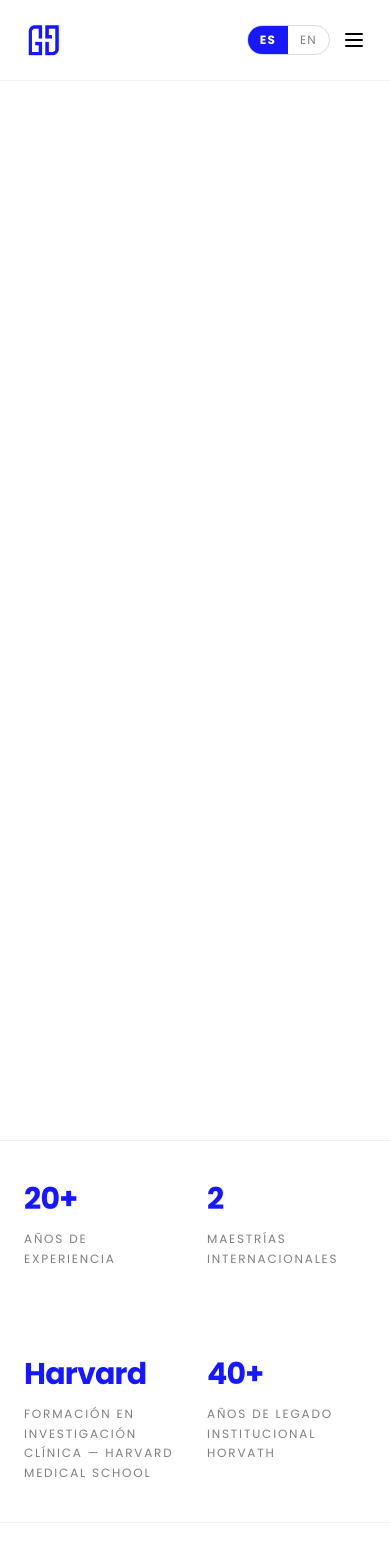
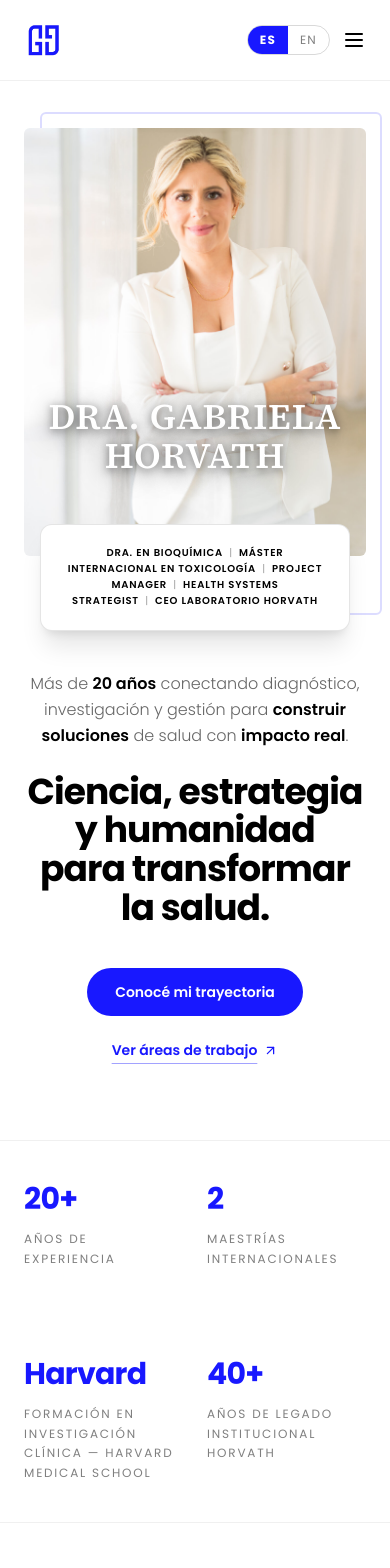
Before and after one commit to jaraja20/Landing-Doctora-horvath, a React (Create React App) app in the folder frontend/: page / in a window 390 px wide. Shown: the top 1568 px of the page. Built offline with nearby package versions, Linux system fonts and the light colour scheme.

Commit message:
Sync hero entrance with intro splash and add animated counters to stats

```diff
--- a/frontend/src/components/IntroSplash.jsx
+++ b/frontend/src/components/IntroSplash.jsx
@@ -3,6 +3,7 @@ import { motion, AnimatePresence } from "framer-motion";
 import { useLang } from "../App";
 
 export const REPLAY_INTRO_EVENT = "gh:replay-intro";
+export const INTRO_EXIT_EVENT = "gh:intro-exit";
 
 const EASE = [0.16, 1, 0.3, 1];
 
@@ -39,10 +40,15 @@ export const IntroSplash = () => {
   useEffect(() => {
     setStage("draw");
     document.body.style.overflow = "hidden";
+    window.__ghIntroExited = false;
     const timers = [
       setTimeout(() => setStage("logo"), 800),
       setTimeout(() => setStage("wordmark"), 1300),
-      setTimeout(() => setStage("exit"), 2650),
+      setTimeout(() => {
+        setStage("exit");
+        window.__ghIntroExited = true;
+        window.dispatchEvent(new Event(INTRO_EXIT_EVENT));
+      }, 2650),
       setTimeout(() => setStage("hidden"), 3250),
     ];
 
--- a/frontend/src/components/home/HomeHero.jsx
+++ b/frontend/src/components/home/HomeHero.jsx
@@ -1,13 +1,17 @@
+import { useEffect, useState } from "react";
 import { Link } from "react-router-dom";
 import { motion } from "framer-motion";
 import { ArrowUpRight } from "lucide-react";
-import { Reveal, Highlight } from "../Reveal";
+import { Reveal, Highlight, CountUp } from "../Reveal";
 import { useLang, scrollToId } from "../../App";
+import { INTRO_EXIT_EVENT } from "../IntroSplash";
 
-const lineAnim = (delay) => ({
+const EASE = [0.16, 1, 0.3, 1];
+
+const lineAnim = (ready, delay) => ({
   initial: { y: "110%" },
-  animate: { y: "0%" },
-  transition: { duration: 0.9, delay, ease: [0.22, 1, 0.36, 1] },
+  animate: { y: ready ? "0%" : "110%" },
+  transition: { duration: 0.9, delay, ease: EASE },
 });
 
 export const HomeHero = () => {
@@ -17,25 +21,71 @@ export const HomeHero = () => {
   const lines = [words.slice(0, split).join(" "), words.slice(split).join(" ")];
   const descriptorParts = t.hero.descriptors.split(" | ");
 
+  // The hero's entrance is choreographed to pick up right where the intro
+  // splash leaves off, instead of having already finished animating behind it.
+  const [ready, setReady] = useState(() => typeof window !== "undefined" && window.__ghIntroExited);
+
+  useEffect(() => {
+    if (ready) return undefined;
+    const handler = () => setReady(true);
+    window.addEventListener(INTRO_EXIT_EVENT, handler);
+    const fallback = setTimeout(() => setReady(true), 4000);
+    return () => {
+      window.removeEventListener(INTRO_EXIT_EVENT, handler);
+      clearTimeout(fallback);
+    };
+  }, [ready]);
+
+  const enter = (initial, target, transition) => ({
+    initial,
+    animate: ready ? target : initial,
+    transition,
+  });
+
   return (
     <>
       <section className="pt-32 lg:pt-44 pb-20 lg:pb-28 bg-white overflow-hidden" data-testid="hero-section">
         <div className="max-w-7xl mx-auto px-6 lg:px-10 grid grid-cols-1 lg:grid-cols-2 gap-10 lg:gap-20 items-center">
           <motion.div
-            initial={{ opacity: 0, x: 40 }} animate={{ opacity: 1, x: 0 }} transition={{ duration: 0.9, delay: 0.15, ease: "easeOut" }}
+            {...enter(
+              { opacity: 0, x: 40, scale: 0.94 },
+              { opacity: 1, x: 0, scale: 1 },
+              { duration: 1, delay: 0.1, ease: EASE }
+            )}
             className="order-1 lg:order-2 relative max-w-md lg:max-w-none mx-auto w-full">
             <div className="absolute -top-4 -right-4 w-full h-full border-2 border-corp/15 rounded-md" aria-hidden="true" />
             <div className="relative w-full aspect-[4/5] rounded-md overflow-hidden">
-              <img src="/assets/gabriela-frente.jpg" alt="Dra. Gabriela Horvath"
-                className="w-full h-full object-cover object-center" data-testid="hero-image" />
-              <p className="absolute inset-x-0 bottom-20 sm:bottom-24 px-6 font-serif text-4xl sm:text-5xl font-bold uppercase tracking-wide leading-[1.08] text-white text-center"
+              <motion.img
+                src="/assets/gabriela-frente.jpg" alt="Dra. Gabriela Horvath"
+                className="w-full h-full object-cover object-center" data-testid="hero-image"
+                {...enter(
+                  { scale: 1.12 },
+                  { scale: 1 },
+                  { duration: 1.6, delay: 0.1, ease: EASE }
+                )}
+              />
+              <motion.p
+                className="absolute inset-x-0 bottom-20 sm:bottom-24 px-6 font-serif text-4xl sm:text-5xl font-bold uppercase tracking-wide leading-[1.08] text-white text-center"
                 style={{ textShadow: "0 4px 24px rgba(0,0,0,0.5), 0 2px 8px rgba(0,0,0,0.45)" }}
-                data-testid="hero-name">
+                data-testid="hero-name"
+                {...enter(
+                  { opacity: 0, y: 16 },
+                  { opacity: 1, y: 0 },
+                  { duration: 0.7, delay: 0.5, ease: EASE }
+                )}
+              >
                 {t.brand.name}
-              </p>
+              </motion.p>
             </div>
 
-            <div className="relative z-10 -mt-8 sm:-mt-10 mx-4 sm:mx-8 rounded-xl border border-black/10 bg-white shadow-xl px-6 py-5" data-testid="hero-descriptors-note">
+            <motion.div
+              className="relative z-10 -mt-8 sm:-mt-10 mx-4 sm:mx-8 rounded-xl border border-black/10 bg-white shadow-xl px-6 py-5" data-testid="hero-descriptors-note"
+              {...enter(
+                { opacity: 0, y: 22, scale: 0.96 },
+                { opacity: 1, y: 0, scale: 1 },
+                { type: "spring", stiffness: 220, damping: 22, delay: 0.65 }
+              )}
+            >
               <p className="text-[10px] sm:text-[11px] font-medium uppercase tracking-[0.08em] leading-relaxed text-black/55 text-center">
                 {descriptorParts.map((seg, i) => (
                   <span key={seg}>
@@ -44,28 +94,40 @@ export const HomeHero = () => {
                   </span>
                 ))}
               </p>
-            </div>
+            </motion.div>
           </motion.div>
 
           <div className="order-2 lg:order-1 flex flex-col">
             <motion.p
-              initial={{ opacity: 0, y: 14 }} animate={{ opacity: 1, y: 0 }} transition={{ duration: 0.6, delay: 0.1 }}
+              {...enter(
+                { opacity: 0, y: 14 },
+                { opacity: 1, y: 0 },
+                { duration: 0.6, delay: 0.2, ease: EASE }
+              )}
               className="hidden lg:block order-1 text-xs sm:text-sm uppercase tracking-[0.25em] font-semibold text-corp"
               data-testid="hero-overline">
               {t.hero.overline}
             </motion.p>
             <motion.p
-              initial={{ opacity: 0, y: 18 }} animate={{ opacity: 1, y: 0 }} transition={{ duration: 0.7, delay: 0.65 }}
+              {...enter(
+                { opacity: 0, y: 18 },
+                { opacity: 1, y: 0 },
+                { duration: 0.7, delay: 0.75, ease: EASE }
+              )}
               className="order-1 lg:order-3 lg:mt-7 max-w-lg text-base sm:text-lg font-light leading-relaxed text-black/60 text-center lg:text-left mx-auto lg:mx-0"
               data-testid="hero-subtitle">
               <Highlight text={t.hero.sub} />
             </motion.p>
             <h1 className="order-2 lg:order-2 mt-6 lg:mt-6 text-4xl sm:text-5xl lg:text-6xl font-bold tracking-tight leading-[1.08] text-black text-center lg:text-left" data-testid="hero-title">
-              <span className="block overflow-hidden"><motion.span className="block" {...lineAnim(0.25)}>{lines[0]}</motion.span></span>
-              <span className="block overflow-hidden"><motion.span className="block" {...lineAnim(0.4)}>{lines[1]}</motion.span></span>
+              <span className="block overflow-hidden"><motion.span className="block" {...lineAnim(ready, 0.35)}>{lines[0]}</motion.span></span>
+              <span className="block overflow-hidden"><motion.span className="block" {...lineAnim(ready, 0.5)}>{lines[1]}</motion.span></span>
             </h1>
             <motion.div
-              initial={{ opacity: 0, y: 18 }} animate={{ opacity: 1, y: 0 }} transition={{ duration: 0.7, delay: 0.85 }}
+              {...enter(
+                { opacity: 0, y: 18 },
+                { opacity: 1, y: 0 },
+                { duration: 0.7, delay: 0.95, ease: EASE }
+              )}
               className="order-3 lg:order-4 mt-10 flex flex-wrap items-center justify-center lg:justify-start gap-6">
               <Link to="/trayectoria" data-testid="hero-cta-trajectory"
                 className="inline-flex items-center gap-2 bg-corp text-white text-sm font-semibold rounded-full px-7 py-3.5 hover:bg-black transition-colors duration-300">
@@ -85,7 +147,9 @@ export const HomeHero = () => {
           {t.authority.map((s, i) => (
             <Reveal key={s.l} delay={i * 0.08} className="py-10 lg:py-14 lg:px-8 lg:first:pl-0">
               <div data-testid={`authority-${i + 1}`}>
-                <p className="text-3xl sm:text-4xl lg:text-5xl font-bold tracking-tight text-corp">{s.v}</p>
+                <p className="text-3xl sm:text-4xl lg:text-5xl font-bold tracking-tight text-corp">
+                  <CountUp value={s.v} delay={i * 0.08 + 0.15} />
+                </p>
                 <p className="mt-3 text-xs uppercase tracking-[0.15em] leading-relaxed text-black/50">{s.l}</p>
               </div>
             </Reveal>
--- a/frontend/src/components/home/Initiatives.jsx
+++ b/frontend/src/components/home/Initiatives.jsx
@@ -1,5 +1,5 @@
 import { ArrowUpRight } from "lucide-react";
-import { Reveal, SectionTitle } from "../Reveal";
+import { Reveal, SectionTitle, CountUp } from "../Reveal";
 import { useLang } from "../../App";
 
 export const Initiatives = () => {
@@ -27,7 +27,7 @@ export const Initiatives = () => {
 
         <Reveal delay={0.15}>
           <div className="mt-14 border border-black/10 p-8 flex flex-col sm:flex-row sm:items-center gap-4 sm:gap-10" data-testid="pandemic-stat">
-            <p className="text-4xl sm:text-5xl font-bold tracking-tight text-corp shrink-0">{t.initiatives.pandemic.v}</p>
+            <CountUp value={t.initiatives.pandemic.v} className="text-4xl sm:text-5xl font-bold tracking-tight text-corp shrink-0" />
             <p className="text-sm font-light leading-relaxed text-black/60 max-w-xl">{t.initiatives.pandemic.l}</p>
           </div>
         </Reveal>
```
Also changed, not shown: frontend/src/components/Reveal.jsx (+34 -1 lines).
